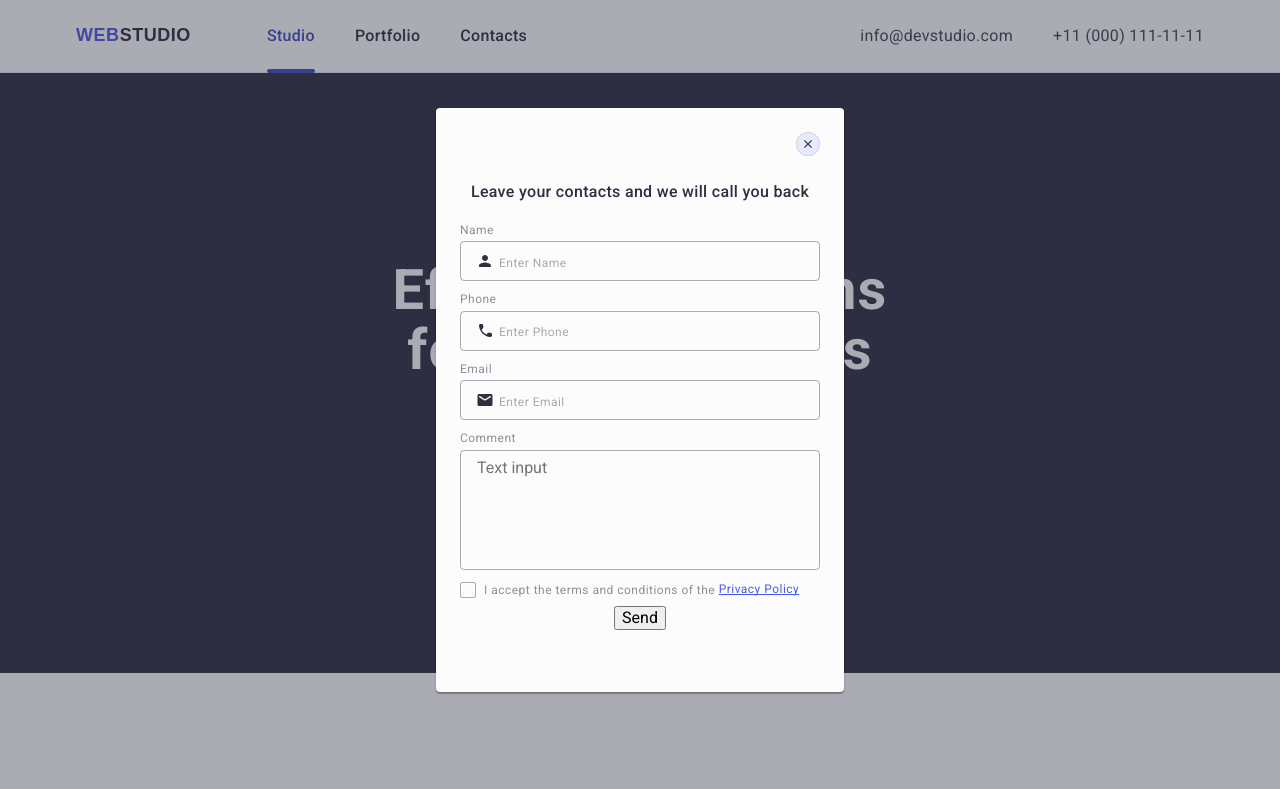
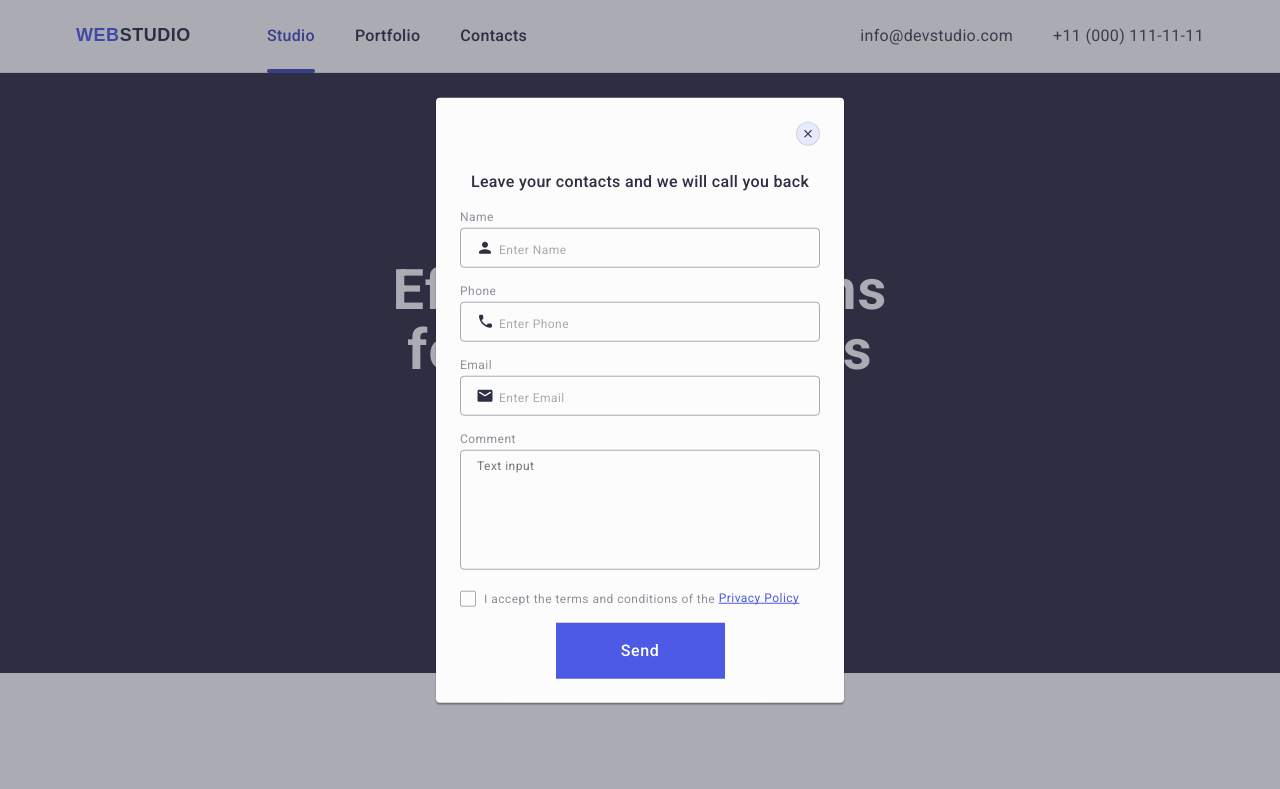
Before and after one commit to Isaienko-Sasha/goit-markup-hw-05, a plain HTML site: page index.html in a window 1280 px wide. Shown: the top 789 px of the page. Drawn offline with nearby package versions, Linux system fonts and the light colour scheme.

Commit message:
commit message

```diff
--- a/css/styles.css
+++ b/css/styles.css
@@ -557,7 +557,7 @@ button {
 }
 
 .footer-input::placeholder {
-  color:#ffffff;
+  color: #ffffff;
 }
 
 .footer-button {
@@ -636,10 +636,24 @@ button {
   justify-content: center;
   border: 1px solid rgba(0, 0, 0, 0.1);
   padding: 0;
+  transition: background-color 250ms cubic-bezier(0.4, 0, 0.2, 1),
+    border 250ms cubic-bezier(0.4, 0, 0.2, 1);
+}
+
+.modal-close-btn:focus,
+.modal-close-btn:hover {
+  background-color: #404bbf;
+  border: none;
 }
 
 .modal-icon-close {
   fill: #2e2f42;
+  transition: fill 250ms cubic-bezier(0.4, 0, 0.2, 1);
+}
+
+.modal-icon-close:focus,
+.modal-icon-close:hover {
+  fill: #ffffff;
 }
 
 .modal-title {
@@ -659,10 +673,10 @@ button {
 .modal-label {
   font-weight: 400;
   font-size: 12px;
-  line-height: 1.2;
+  line-height: 1.17;
   letter-spacing: 0.04em;
   color: #8e8f99;
-  display: inline-block;
+  display: block;
   margin-bottom: 4px;
 }
 
@@ -678,6 +692,7 @@ button {
   background-color: transparent;
   padding-left: 38px;
   outline: transparent;
+  transition: border-color 250ms cubic-bezier(0.4, 0, 0.2, 1);
 }
 
 .modal-input:focus {
@@ -702,18 +717,32 @@ button {
   left: 16px;
   top: 50%;
   transform: translateY(-50%);
+  transition: fill 250ms cubic-bezier(0.4, 0, 0.2, 1);
 }
 
 .modal-textarea {
   border: 1px solid rgba(46, 47, 66, 0.4);
+  font-weight: 400;
+  font-size: 12px;
+  line-height: 1.17;
+  letter-spacing: 0.04em;
+  color: rgba(46, 47, 66, 0.4);
   border-radius: 4px;
   width: 100%;
   height: 120px;
   background-color: transparent;
-  padding-top: 8px;
-  padding-left: 16px;
+  padding: 8px 16px;
   outline: transparent;
   resize: none;
+  transition: border-color 250ms cubic-bezier(0.4, 0, 0.2, 1);
+}
+
+.modal-textarea:focus {
+  border-color: #4d5ae5;
+}
+
+.modal-field {
+  margin-bottom: 16px;
 }
 
 .modal-check:checked + .modal-check-text span {
@@ -725,7 +754,7 @@ button {
 .modal-check-text {
   font-weight: 400;
   font-size: 12px;
-  line-height: 1.16667;
+  line-height: 1.17;
   letter-spacing: 0.04em;
   color: #8e8f99;
   display: flex;
@@ -741,10 +770,13 @@ button {
   border-radius: 2px;
   border: 1px solid rgba(46, 47, 66, 0.4);
   margin-right: 8px;
-  display: flex;
+  display: inline-flex;
   align-items: center;
   justify-content: center;
   fill: transparent;
+  transition: background-color 250ms cubic-bezier(0.4, 0, 0.2, 1),
+    border 250ms cubic-bezier(0.4, 0, 0.2, 1),
+    fill 250ms cubic-bezier(0.4, 0, 0.2, 1);
 }
 
 .modal-icon-check {
@@ -762,4 +794,15 @@ button {
 .modal-button {
   display: block;
   margin: 0 auto;
+  background-color: #4d5ae5;
+  border: none;
+  transition: background-color 250ms cubic-bezier(0.4, 0, 0.2, 1);
+  min-width: 169px;
+  height: 56px;
+  font-weight: 500;
+  font-size: 16px;
+  line-height: 1.5;
+  letter-spacing: 0.04em;
+  text-align: center;
+  color: #fff;
 }
--- a/index.html
+++ b/index.html
@@ -537,7 +537,7 @@
                 required
                 id="user-name"
               />
-              <svg class="modal-icon" width="18" height="18">
+              <svg class="modal-icon" width="18" height="24">
                 <use href="./images/icons.svg#icon-person"></use>
               </svg>
             </div>
@@ -574,10 +574,10 @@
             </div>
           </div>
           <div class="modal-field">
-            <label for="user-text" class="modal-label">Comment</label>
+            <label for="user-comment" class="modal-label">Comment</label>
             <textarea
-              name="user-text"
-              id="user-text"
+              name="user-comment"
+              id="user-comment"
               class="modal-textarea"
               placeholder="Text input"
             ></textarea>
@@ -585,14 +585,14 @@
           <div class="modal-field">
             <input
               type="checkbox"
-              name="policy"
-              id="policy"
+              name="user-privacy"
+              id="user-privacy"
               class="modal-check visually-hidden"
               value="true"
             />
-            <label for="policy" class="modal-check-text">
+            <label for="user-privacy" class="modal-check-text">
               <span class="modal-span">
-                <svg class="modal-icon-check">
+                <svg class="modal-icon-check" width="10" height="8">
                   <use href="./images/icons.svg#icon-check"></use>
                 </svg> </span
               >I accept the terms and conditions of the&nbsp;
```
